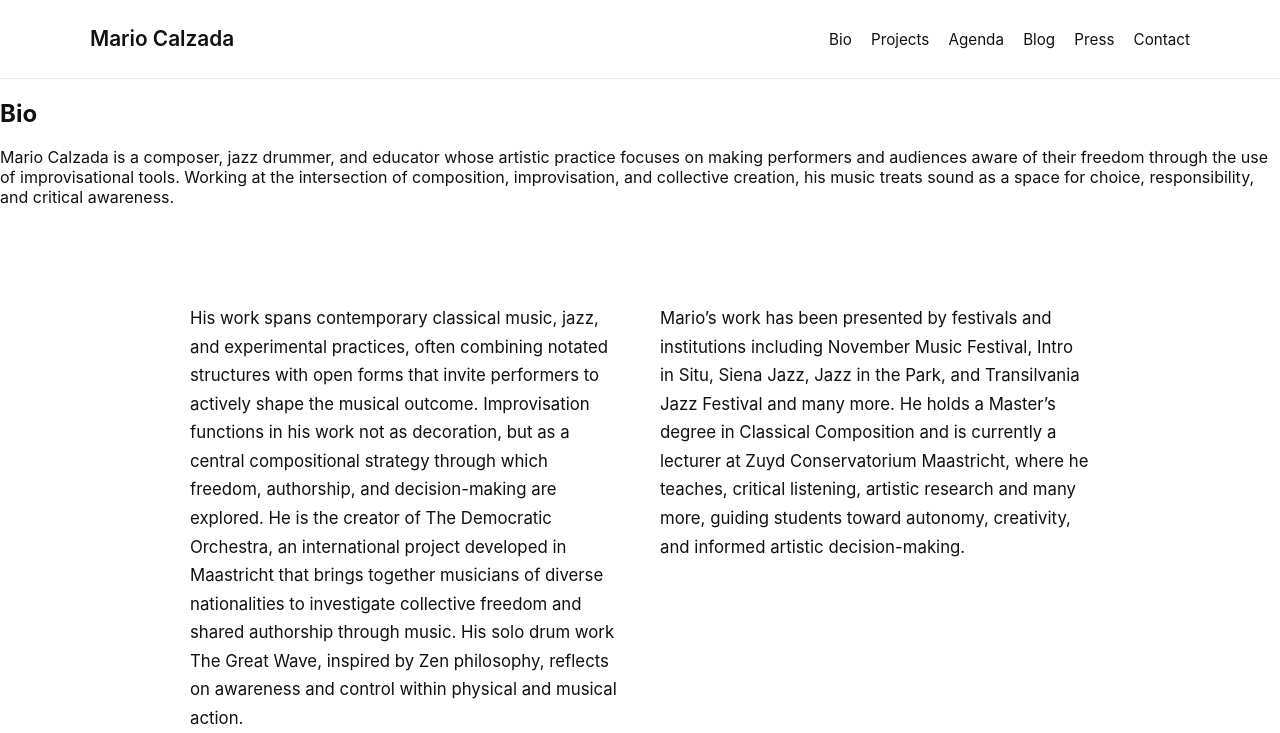
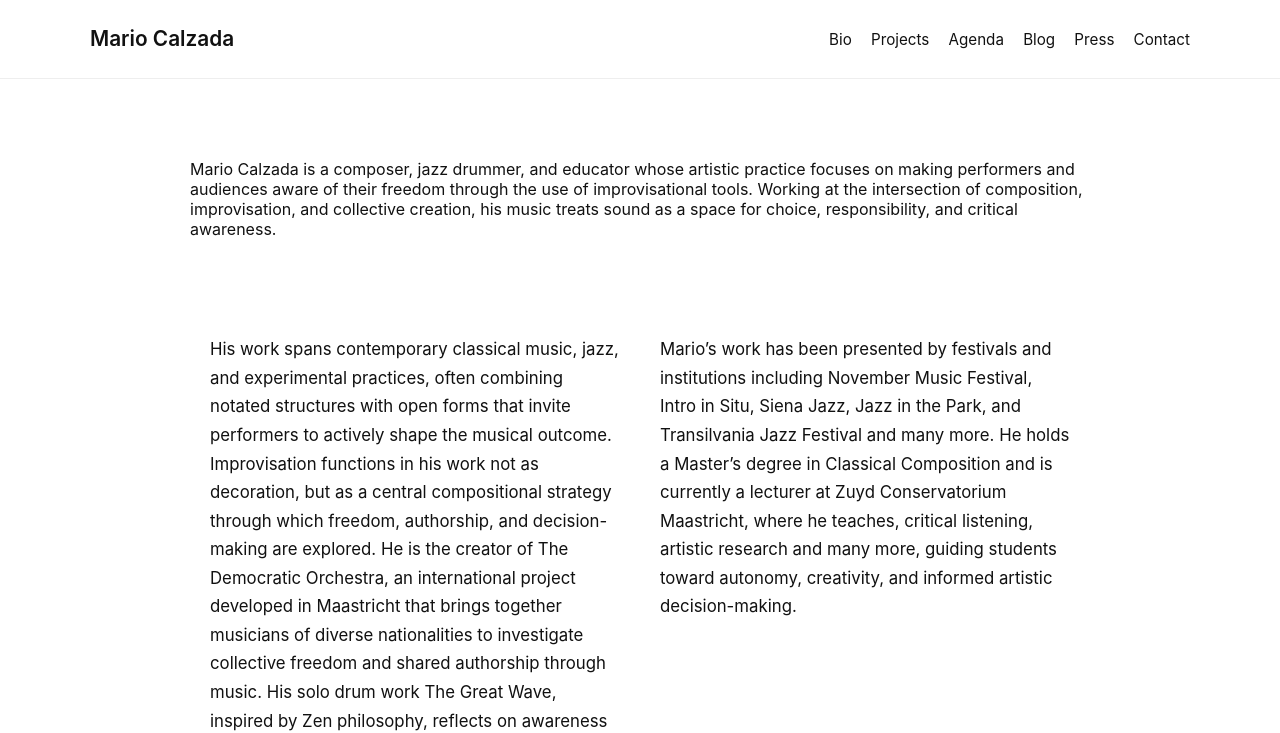
Before and after one commit to mariocalzadamusic/mariocalzadamusic.github.io, a plain HTML site: page bio.html in a window 1280 px wide. Shown: the top 733 px of the page. Drawn offline with Linux system fonts and the light colour scheme.

Commit message:
Update bio.html

```diff
--- a/bio.html
+++ b/bio.html
@@ -23,11 +23,10 @@
   </nav>
 </header>
 
-<main class="page bio-page">
+<main class="bio-content">
 
-  <section class="bio-intro">
-    <h1>Bio</h1>
-    <p class="bio-lead">
+  <div class="bio-text">
+    <div class="bio-text-content">
       Mario Calzada is a composer, jazz drummer, and educator whose artistic practice focuses on making performers and audiences aware of their freedom through the use of improvisational tools. Working at the intersection of composition, improvisation, and collective creation, his music treats sound as a space for choice, responsibility, and critical awareness.
     </p>
   </section>
@@ -45,13 +44,13 @@
     </div>
 
     <aside class="bio-image-right">
-      <img src="assets/bio-1.jpg" alt="Mario Calzada portrait" />
+      <img src="assets/bio-1.jpg" />
     </aside>
 
   </section>
 
   <section class="bio-image-bottom">
-    <img src="assets/bio-2.jpg" alt="Mario Calzada performing" />
+    <img src="assets/bio-2.jpg"  />
   </section>
 
 </main>
```
